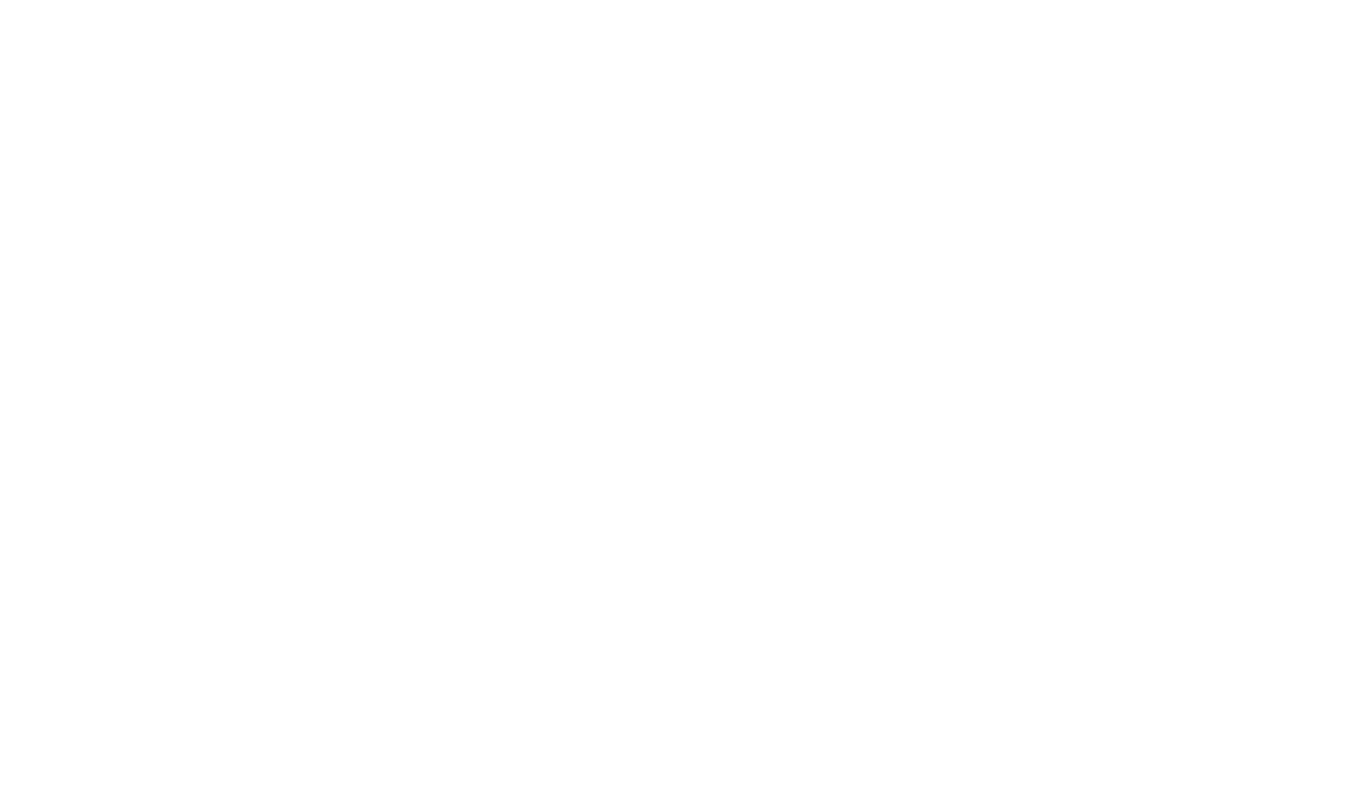
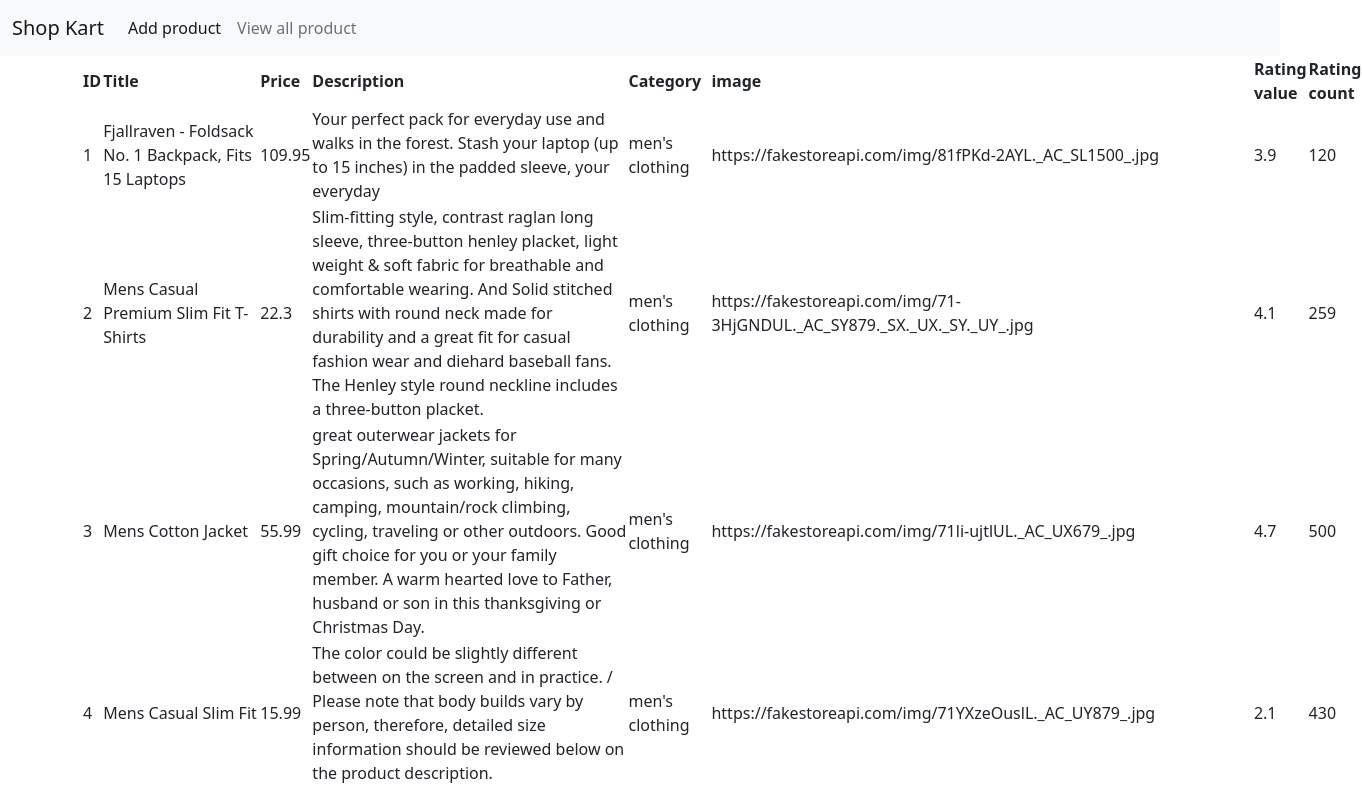
Before and after one commit to rahul3520/shop_kart_angular_app, an Angular app: page /view in a window 1280 px wide. Before the commit this address led to /. Shown: the top 791 px of the page, 1362 px wide, since content can reach past the window. Built offline with nearby package versions, Linux system fonts and the light colour scheme.

Commit message:
navbar and routing

```diff
--- a/src/app/add-product/add-product.component.html
+++ b/src/app/add-product/add-product.component.html
@@ -1,8 +1,9 @@
+<app-nav-bar></app-nav-bar>
 <div class="container">
     <div class="row">
         <div class="col col-12 col-sm-12 col-md-12 col-lg-12 col-xl-12 col-xxl-12">
 
-            <div class="row">
+            <div class="row g-3">
                 <div class="col col-12 col-sm-12 col-md-12 col-lg-12 col-xl-12 col-xxl-12">
                     <label for="" class="label-control">Product Image</label>
                     <input type="file" name="" id="" class="form-control">
--- a/src/app/app.module.ts
+++ b/src/app/app.module.ts
@@ -1,22 +1,35 @@
 import { NgModule } from '@angular/core';
 import { BrowserModule } from '@angular/platform-browser';
-import { RouterModule } from '@angular/router';
+import { RouterModule, Routes } from '@angular/router';
 
 import { AppRoutingModule } from './app-routing.module';
 import { AppComponent } from './app.component';
 import { AddProductComponent } from './add-product/add-product.component';
 import { ViewallProductComponent } from './viewall-product/viewall-product.component';
+import { NavBarComponent } from './nav-bar/nav-bar.component';
+
+const myRoute:Routes=[
+  {
+    path:"",
+    component:AddProductComponent
+  },
+  {
+    path:"view",
+    component:ViewallProductComponent
+  }
+]
 
 @NgModule({
   declarations: [
     AppComponent,
     AddProductComponent,
-    ViewallProductComponent
+    ViewallProductComponent,
+    NavBarComponent
   ],
   imports: [
     BrowserModule,
     AppRoutingModule,
-    RouterModule
+    RouterModule.forRoot(myRoute)
   ],
   providers: [],
   bootstrap: [AppComponent]
--- /dev/null
+++ b/src/app/nav-bar/nav-bar.component.html
@@ -0,0 +1,19 @@
+<nav class="navbar navbar-expand-lg bg-light">
+    <div class="container-fluid">
+      <a class="navbar-brand" href="#">Shop Kart</a>
+      <button class="navbar-toggler" type="button" data-bs-toggle="collapse" data-bs-target="#navbarNav" aria-controls="navbarNav" aria-expanded="false" aria-label="Toggle navigation">
+        <span class="navbar-toggler-icon"></span>
+      </button>
+      <div class="collapse navbar-collapse" id="navbarNav">
+        <ul class="navbar-nav">
+          <li class="nav-item">
+            <a class="nav-link active" aria-current="page" routerLink="/">Add product</a>
+          </li>
+          <li class="nav-item">
+            <a class="nav-link" routerLink="/view">View all product</a>
+          </li>
+
+        </ul>
+      </div>
+    </div>
+  </nav>
--- a/src/app/viewall-product/viewall-product.component.html
+++ b/src/app/viewall-product/viewall-product.component.html
@@ -1,3 +1,5 @@
+<app-nav-bar></app-nav-bar>
+
 <div class="container">
     <div class="row">
         <div class="col col-12 col-sm-12 col-md-12 col-lg-12 col-xl-12 col-xxl-12">
@@ -12,18 +14,22 @@
                         <th>Description</th>
                         <th>Category</th>
                         <th>image</th>
-                        <th>Rating</th>
+                        <th>Rating value</th>
+                        <th>Rating count</th>
+
                     </tr>
                 </thead>
                 <tbody>
-                    <tr *ngFor="let i for products">
+                    <tr *ngFor="let i of products">
                         <td>{{i.id}}</td>
                         <td>{{i.title}}</td>
                         <td>{{i.price}}</td>
                         <td>{{i.description}}</td>
                         <td>{{i.category}}</td>
                         <td>{{i.image}}</td>
-                        <td>{{i.rating}}</td>
+                        <td>{{i.rating.rate}}</td>
+                        <td>{{i.rating.count}}</td>
+
                     </tr>
                 </tbody>
             </table>
```
Also changed, not shown: src/app/nav-bar/nav-bar.component.ts (added, +10 -0 lines), src/app/nav-bar/nav-bar.component.css (added).
